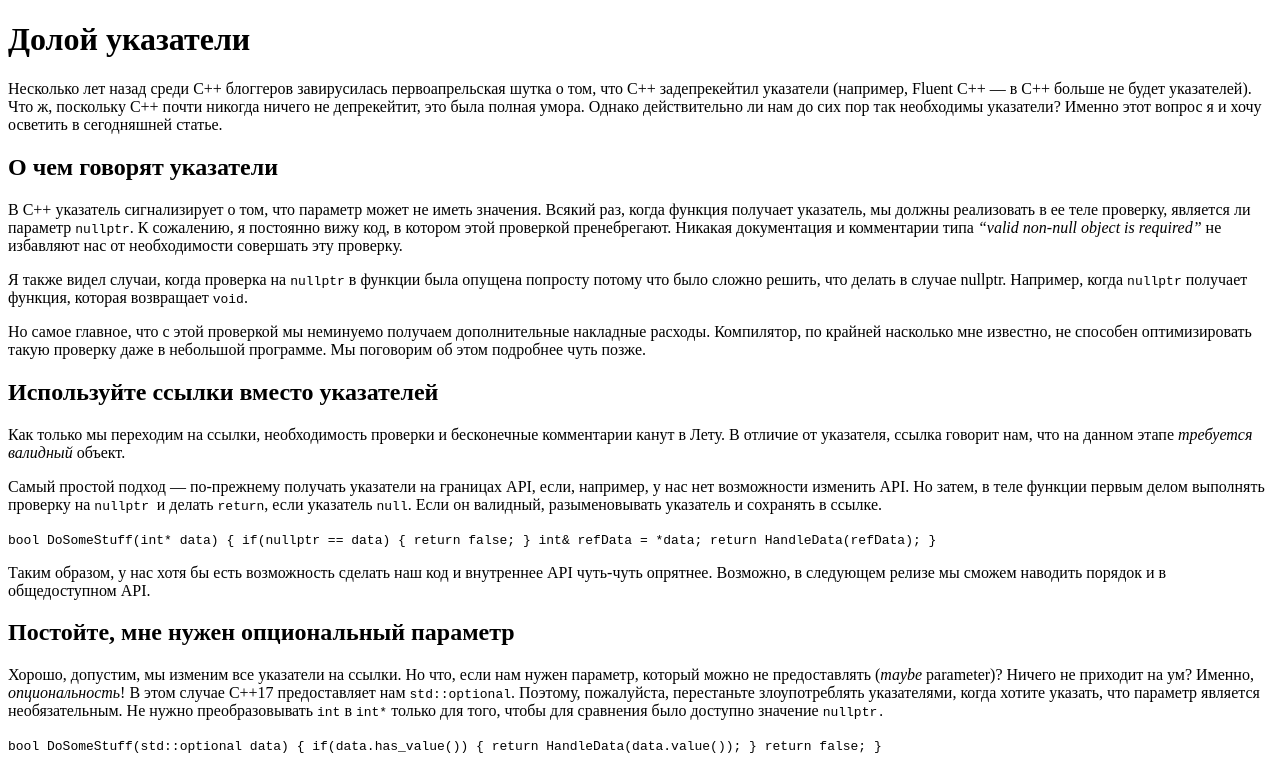
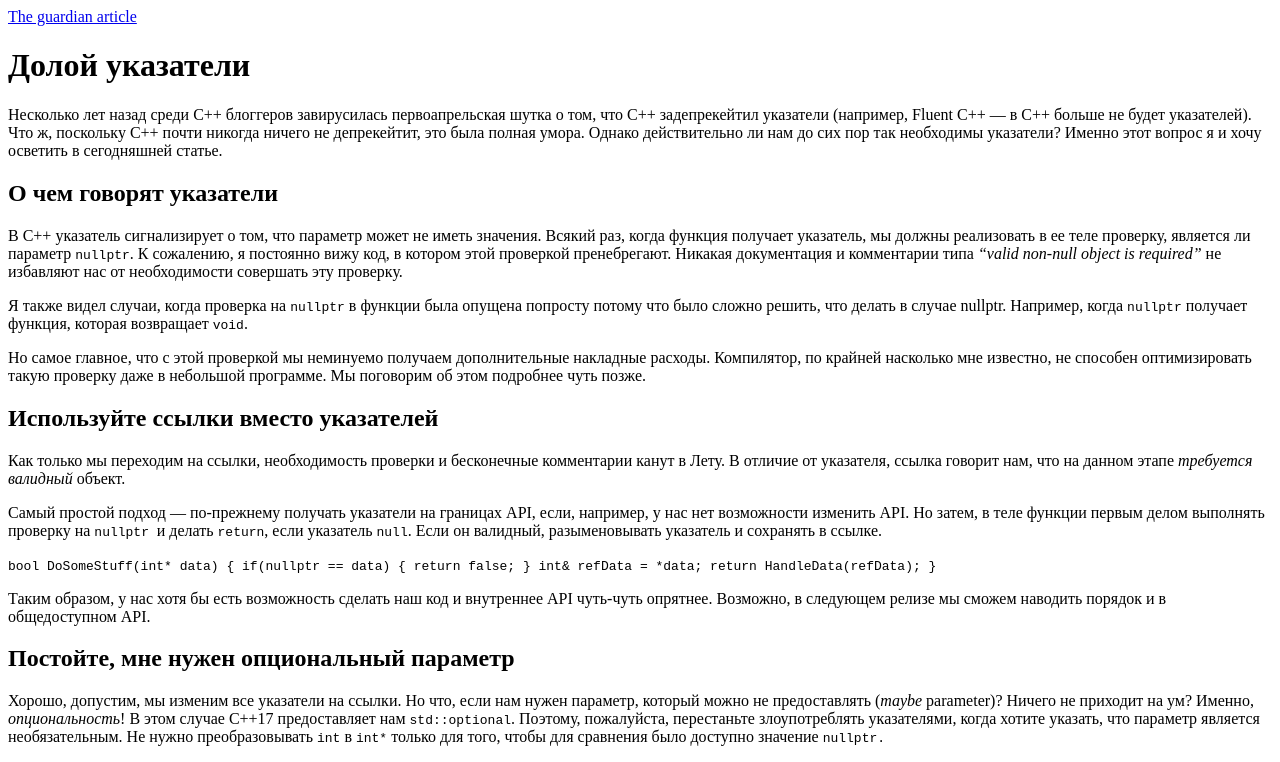
Before and after one commit to ZubnoyFei/habr-markup-page, a plain HTML site: page index.html in a window 1280 px wide. Shown: the top 762 px of the page. Drawn offline with Linux system fonts and the light colour scheme.

Commit message:
Added markup menu

```diff
--- a/index.html
+++ b/index.html
@@ -8,6 +8,7 @@
     <title>Долой указатели</title>
 </head>
 <body>
+<nav><a href="guardian.html">The guardian article</a></nav>
 <h1>Долой указатели</h1>
 <p>Несколько лет назад среди C++ блоггеров завирусилась первоапрельская шутка о том, что C++ задепрекейтил указатели
     (например, Fluent C++ — в C++ больше не будет указателей). Что ж, поскольку C++ почти никогда ничего не депрекейтит,
```
Also changed, not shown: guardian.html (+1 -0 lines).
